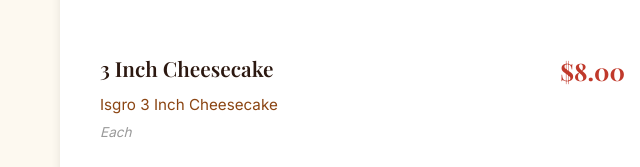
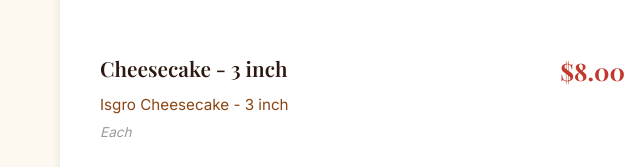
Before and after one commit to shawnlandau/Jerseyjemsprod, a plain HTML site: page Menu/Index.html in a window 1280 px wide. Shown: the part 5118-5285 px from the top of the page, 0-640 px from the left. Drawn offline with nearby package versions, Linux system fonts and the light colour scheme.

Commit message:
refactor(menu): rename 3 Inch Cheesecake to Cheesecake - 3 inch
Changed product name for better formatting:
- Old: 3 Inch Cheesecake → Isgro 3 Inch Cheesecake
- New: Cheesecake - 3 inch → Isgro Cheesecake - 3 inch

Pastries section now includes:
1. Limoncello - $8.00 each
2. Rum Square - $8.00 each
3. Cheesecake - 3 inch - $8.00 each

Changes applied to both Menu/index.html and Menu/Index.html

```diff
--- a/Menu/Index.html
+++ b/Menu/Index.html
@@ -767,8 +767,8 @@
                 </div>
                 <div class="menu-item">
                     <div class="item-info">
-                        <div class="item-name">3 Inch Cheesecake</div>
-                        <div class="item-description">Isgro 3 Inch Cheesecake</div>
+                        <div class="item-name">Cheesecake - 3 inch</div>
+                        <div class="item-description">Isgro Cheesecake - 3 inch</div>
                         <div class="item-size">Each</div>
                     </div>
                     <div class="price">$8.00</div>
```
Also changed, not shown: Menu/index.html (+2 -2 lines).
